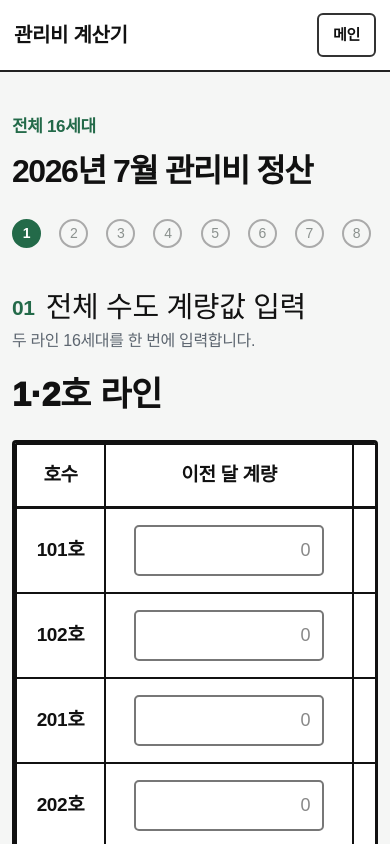
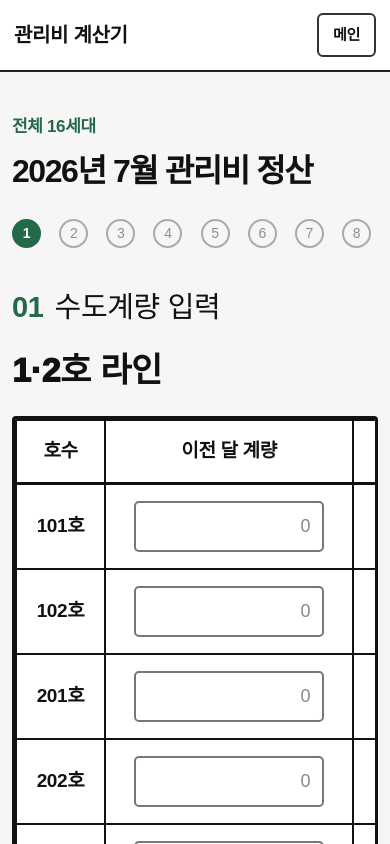
Before and after one commit to gumi-cmd/a, a Next.js app: page / in a window 390 px wide. Both pictures are taken after a click on the button "16세대 정산 시작하기 →". Shown: the top 844 px of the page. Built offline with nearby package versions, Linux system fonts and the light colour scheme.

Commit message:
단계 제목과 모바일 입력 화면 개선

```diff
--- a/app/globals.css
+++ b/app/globals.css
@@ -131,7 +131,7 @@ input.invalid { border-color: #c13f3f; }
 .sectionIntro { display: flex; justify-content: space-between; align-items: flex-end; margin-bottom: 16px; }
 .sectionIntro > div { display: flex; align-items: center; gap: 11px; }
 .sectionIntro h2 { margin: 0; font-size: 29px; }
-.sectionNo { color: var(--green); font-size: 21px; font-weight: 900; }
+.sectionNo { color: var(--green); font-size: 29px; font-weight: 900; }
 .sectionIntro p { color: var(--muted); font-size: 16px; margin: 0; }
 
 .tableCard { background: white; border: 3px solid #111; border-radius: 4px; overflow: hidden; }
@@ -152,10 +152,10 @@ td input { max-width: 190px; padding: 10px 12px; text-align: right; }
 .lineInputGroup + .lineInputGroup { border-top: 0; padding-top: 0; margin-top: 120px; }
 .lineInputGroup > h3 { margin: 0 0 20px; font-size: 34px; font-weight: 950; }
 .usageTotals { display: grid; gap: 10px; margin: 4px 0 16px; }
-.usageTotals > div { display: flex; align-items: center; justify-content: space-between; gap: 20px; border: 2px solid #777; background: white; padding: 17px 20px; }
-.usageTotals span { color: var(--muted); font-size: 16px; font-weight: 750; }
+.usageTotals > div { display: flex; align-items: center; justify-content: space-between; gap: 20px; border: 2px solid var(--green); background: #e8f5eb; padding: 17px 20px; }
+.usageTotals span { color: var(--green-dark); font-size: 16px; font-weight: 850; }
 .usageTotals strong { font-size: 27px; }
-.usageTotals .allLinesUsage { border: 3px solid var(--green); }
+.usageTotals .allLinesUsage { border: 3px solid var(--green-dark); background: #d8eddd; }
 
 .totalInput {
   margin-top: 18px;
--- a/app/page.tsx
+++ b/app/page.tsx
@@ -394,7 +394,7 @@ export default function Home() {
       {step !== "result" && step !== "treasurer" && <div className="context"><div><span className="eyebrow">전체 16세대</span><h1>{data.year}년 {data.month}월 관리비 정산</h1></div><div className="steps">{["수도", "단가", "주차비", "주차 호수", "관리비", "비고", "총무용", "결과"].map((label, index) => <span key={label} className={index <= activeIndex ? "active" : ""}><i>{index + 1}</i>{label}</span>)}</div></div>}
 
       {step === "water" && <>
-        <div className="sectionIntro"><div><span className="sectionNo">01</span><h2>전체 수도 계량값 입력</h2></div><p>두 라인 16세대를 한 번에 입력합니다.</p></div>
+        <div className="sectionIntro"><div><span className="sectionNo">01</span><h2>수도계량 입력</h2></div></div>
         {LINE_KEYS.map((line) => <div className="lineInputGroup" key={line}><h3>{lineName(line)}</h3><div className="tableCard inputTable"><table><thead><tr><th>호수</th><th>이전 달 계량</th><th>이번 달 계량</th><th>사용량</th></tr></thead><tbody>{LINES[line].map((unit) => {
           const entry = data.units[unit] || emptyEntry();
           const usage = Math.max(0, numberValue(entry.current) - numberValue(entry.previous));
@@ -410,19 +410,19 @@ export default function Home() {
         <div className="nav"><button className="ghost" onClick={goHome}>이전</button><button className="primary" onClick={openWaterRate}>수도요금 단가 확인 →</button></div>
       </>}
 
-      {step === "waterRate" && <div className="focusedStep"><div className="sectionIntro"><div><span className="sectionNo">02</span><h2>톤당 수도요금 확인</h2></div><p>두 라인을 합친 총사용량으로 공통 단가를 계산합니다.</p></div><div className="combinedUsageCards"><div className="combinedTotal"><span>두 라인 총사용량</span><strong>{money(calculations["12"].totalUsage + calculations["34"].totalUsage)}톤</strong></div></div><section className="rateCard sharedRateCard"><h3>전체 공통 수도요금 단가</h3><div className="rateFormula"><span>전체 총수도요금</span><b>{money(numberValue(data.totalWaterBill))}원</b><i>÷</i><span>두 라인 총사용량</span><b>{money(calculations["12"].totalUsage + calculations["34"].totalUsage)}톤</b></div><p>자동 계산 단가 <strong>{money((calculations["12"].totalUsage + calculations["34"].totalUsage) > 0 ? numberValue(data.totalWaterBill) / (calculations["12"].totalUsage + calculations["34"].totalUsage) : 0)}원/톤</strong></p><label><span>16세대에 적용할 1톤당 수도요금</span><span className="moneyInput large"><input inputMode="decimal" value={data.waterRate || ""} onChange={(event) => setData({ ...data, waterRate: event.target.value })} /><i>원</i></span></label><small>모든 호수의 수도요금은 사용량 × 이 공통 단가로 계산됩니다.</small></section><div className="nav"><button className="ghost" onClick={() => setStep("water")}>← 수도 입력</button><button className="primary" onClick={() => setStep("parkingFee")}>주차비 설정으로 →</button></div></div>}
+      {step === "waterRate" && <div className="focusedStep"><div className="sectionIntro"><div><span className="sectionNo">02</span><h2>수도요금 입력</h2></div></div><div className="combinedUsageCards"><div className="combinedTotal"><span>두 라인 총사용량</span><strong>{money(calculations["12"].totalUsage + calculations["34"].totalUsage)}톤</strong></div></div><section className="rateCard sharedRateCard"><h3>전체 공통 수도요금 단가</h3><div className="rateFormula"><span>전체 총수도요금</span><b>{money(numberValue(data.totalWaterBill))}원</b><i>÷</i><span>두 라인 총사용량</span><b>{money(calculations["12"].totalUsage + calculations["34"].totalUsage)}톤</b></div><p>자동 계산 단가 <strong>{money((calculations["12"].totalUsage + calculations["34"].totalUsage) > 0 ? numberValue(data.totalWaterBill) / (calculations["12"].totalUsage + calculations["34"].totalUsage) : 0)}원/톤</strong></p><label><span>16세대에 적용할 1톤당 수도요금</span><span className="moneyInput large"><input inputMode="decimal" value={data.waterRate || ""} onChange={(event) => setData({ ...data, waterRate: event.target.value })} /><i>원</i></span></label><small>모든 호수의 수도요금은 사용량 × 이 공통 단가로 계산됩니다.</small></section><div className="nav"><button className="ghost" onClick={() => setStep("water")}>← 수도 입력</button><button className="primary" onClick={() => setStep("parkingFee")}>주차비 설정으로 →</button></div></div>}
 
-      {step === "parkingFee" && <div className="focusedStep"><div className="sectionIntro"><div><span className="sectionNo">03</span><h2>주차비 금액 설정</h2></div></div><div className="singleSettingCard"><p>주차비를 내는 세대마다 적용할 금액입니다. 기본값은 10,000원이며 언제든 바꿀 수 있습니다.</p><label><span>세대당 주차비</span><span className="moneyInput large"><input autoFocus inputMode="numeric" value={data.parkingFee} onChange={(event) => setData({ ...data, parkingFee: event.target.value })} /><i>원</i></span></label></div><div className="nav"><button className="ghost" onClick={() => setStep("waterRate")}>← 수도요금 단가</button><button className="primary" onClick={() => setStep("parkingUnits")}>납부 호수 선택 →</button></div></div>}
+      {step === "parkingFee" && <div className="focusedStep"><div className="sectionIntro"><div><span className="sectionNo">03</span><h2>주차비 입력</h2></div></div><div className="singleSettingCard"><p>주차비를 내는 세대마다 적용할 금액입니다. 기본값은 10,000원이며 언제든 바꿀 수 있습니다.</p><label><span>세대당 주차비</span><span className="moneyInput large"><input inputMode="numeric" value={data.parkingFee} onChange={(event) => setData({ ...data, parkingFee: event.target.value })} /><i>원</i></span></label></div><div className="nav"><button className="ghost" onClick={() => setStep("waterRate")}>← 수도요금 단가</button><button className="primary" onClick={() => setStep("parkingUnits")}>납부 호수 선택 →</button></div></div>}
 
-      {step === "parkingUnits" && <div className="focusedStep"><div className="sectionIntro"><div><span className="sectionNo">03</span><h2>주차비 납부 호수 선택</h2></div><p>체크 상태는 다음 달 정산에도 그대로 이어집니다.</p></div><div className="parkingPicker">{LINE_KEYS.map((line) => <fieldset key={line}><legend>{lineName(line)}</legend><div className="unitChecks">{LINES[line].map((unit) => <label key={unit} className={data.parkingUnits[unit] ? "checked" : ""}><input type="checkbox" checked={data.parkingUnits[unit] || false} onChange={(event) => setData({ ...data, parkingUnits: { ...data.parkingUnits, [unit]: event.target.checked } })} /><span>{unit}호</span><small>{data.parkingUnits[unit] ? `${money(numberValue(data.parkingFee))}원` : "미납부"}</small></label>)}</div></fieldset>)}</div><p className="selectionSummary">총 <b>{ALL_UNITS.filter((unit) => data.parkingUnits[unit]).length}세대</b> · 주차비 합계 <b>{money(ALL_UNITS.filter((unit) => data.parkingUnits[unit]).length * numberValue(data.parkingFee))}원</b></p><div className="nav"><button className="ghost" onClick={() => setStep("parkingFee")}>← 주차비 금액</button><button className="primary" onClick={() => setStep("management")}>관리비 설정 →</button></div></div>}
+      {step === "parkingUnits" && <div className="focusedStep"><div className="sectionIntro"><div><span className="sectionNo">04</span><h2>주차비 납부 호수 선택</h2></div></div><div className="parkingPicker">{LINE_KEYS.map((line) => <fieldset key={line}><legend>{lineName(line)}</legend><div className="unitChecks">{LINES[line].map((unit) => <label key={unit} className={data.parkingUnits[unit] ? "checked" : ""}><input type="checkbox" checked={data.parkingUnits[unit] || false} onChange={(event) => setData({ ...data, parkingUnits: { ...data.parkingUnits, [unit]: event.target.checked } })} /><span>{unit}호</span><small>{data.parkingUnits[unit] ? `${money(numberValue(data.parkingFee))}원` : "미납부"}</small></label>)}</div></fieldset>)}</div><p className="selectionSummary">총 <b>{ALL_UNITS.filter((unit) => data.parkingUnits[unit]).length}세대</b> · 주차비 합계 <b>{money(ALL_UNITS.filter((unit) => data.parkingUnits[unit]).length * numberValue(data.parkingFee))}원</b></p><div className="nav"><button className="ghost" onClick={() => setStep("parkingFee")}>← 주차비 금액</button><button className="primary" onClick={() => setStep("management")}>관리비 설정 →</button></div></div>}
 
-      {step === "management" && <div className="focusedStep"><div className="sectionIntro"><div><span className="sectionNo">05</span><h2>공통 관리비 설정</h2></div></div><div className="singleSettingCard"><p>입력한 금액이 전체 16세대에 동일하게 적용됩니다.</p><label><span>세대당 관리비</span><span className="moneyInput large"><input inputMode="numeric" value={data.managementFee} onChange={(event) => setData({ ...data, managementFee: event.target.value })} /><i>원</i></span></label><small>전체 관리비 합계</small><strong>{money(numberValue(data.managementFee) * ALL_UNITS.length)}원</strong></div><div className="nav"><button className="ghost" onClick={() => setStep("parkingUnits")}>← 주차 호수</button><button className="primary" onClick={() => setStep("remarks")}>비고 작성 →</button></div></div>}
+      {step === "management" && <div className="focusedStep"><div className="sectionIntro"><div><span className="sectionNo">05</span><h2>관리비 입력</h2></div></div><div className="singleSettingCard"><p>입력한 금액이 전체 16세대에 동일하게 적용됩니다.</p><label><span>세대당 관리비</span><span className="moneyInput large"><input inputMode="numeric" value={data.managementFee} onChange={(event) => setData({ ...data, managementFee: event.target.value })} /><i>원</i></span></label><small>전체 관리비 합계</small><strong>{money(numberValue(data.managementFee) * ALL_UNITS.length)}원</strong></div><div className="nav"><button className="ghost" onClick={() => setStep("parkingUnits")}>← 주차 호수</button><button className="primary" onClick={() => setStep("remarks")}>비고 입력 →</button></div></div>}
 
-      {step === "remarks" && <><div className="sectionIntro"><div><span className="sectionNo">06</span><h2>비고 작성</h2></div><p>비고만 수정할 수 있으며 모든 출력물에 반영됩니다.</p></div><div className="remarksTables">{LINE_KEYS.map((line) => <section key={line}><h3>{lineName(line)}</h3><div className="tableCard resultTable"><table><thead><tr><th>호수</th><th>수도계량</th><th>사용량</th><th>수도요금</th><th>주차비</th><th>관리비</th><th>합계</th><th>비고</th></tr></thead><tbody>{calculations[line].rows.map((row) => <tr key={row.unit}><th>{row.unit}호</th><td>{money(numberValue(row.entry.current))}</td><td>{money(row.usage)}톤</td><td>{money(row.water)}원</td><td>{money(row.parking)}원</td><td>{money(row.management)}원</td><td><b>{money(row.total)}원</b></td><td><input className="remarkInput" value={data.remarks?.[row.unit] || ""} onChange={(event) => setData({ ...data, remarks: { ...(data.remarks || {}), [row.unit]: event.target.value } })} placeholder="비고 입력" /></td></tr>)}</tbody></table></div></section>)}</div><div className="nav"><button className="ghost" onClick={() => setStep("management")}>← 관리비</button><button className="primary" onClick={() => setStep("treasurer")}>총무용 표 확인 →</button></div></>}
+      {step === "remarks" && <><div className="sectionIntro"><div><span className="sectionNo">06</span><h2>비고 입력</h2></div></div><div className="remarksTables">{LINE_KEYS.map((line) => <section key={line}><h3>{lineName(line)}</h3><div className="tableCard resultTable"><table><thead><tr><th>호수</th><th>수도계량</th><th>사용량</th><th>수도요금</th><th>주차비</th><th>관리비</th><th>합계</th><th>비고</th></tr></thead><tbody>{calculations[line].rows.map((row) => <tr key={row.unit}><th>{row.unit}호</th><td>{money(numberValue(row.entry.current))}</td><td>{money(row.usage)}톤</td><td>{money(row.water)}원</td><td>{money(row.parking)}원</td><td>{money(row.management)}원</td><td><b>{money(row.total)}원</b></td><td><input className="remarkInput" value={data.remarks?.[row.unit] || ""} onChange={(event) => setData({ ...data, remarks: { ...(data.remarks || {}), [row.unit]: event.target.value } })} placeholder="비고 입력" /></td></tr>)}</tbody></table></div></section>)}</div><div className="nav"><button className="ghost" onClick={() => setStep("management")}>← 관리비</button><button className="primary" onClick={() => setStep("treasurer")}>총무용 표 확인 →</button></div></>}
 
-      {step === "treasurer" && <><div className="resultTitle"><h2>총무용 정산표</h2><p>라인별 합계가 포함된 내부 확인용 표입니다.</p></div><div className="resultActions"><button className="primary" onClick={downloadTreasurerBoth}>총무용 결과표 2장 저장</button></div><div className="sheetCarousel">{LINE_KEYS.map((line) => <SettlementSheet key={line} settlement={data} line={line} rows={calculations[line].rows} treasurer />)}</div><div className="nav"><button className="ghost" onClick={() => setStep("remarks")}>← 비고 수정</button><button className="primary" onClick={finish}>주민용 최종 표 →</button></div></>}
+      {step === "treasurer" && <><div className="resultTitle"><h2>총무용 정산표</h2></div><div className="resultActions"><button className="primary" onClick={downloadTreasurerBoth}>총무용 결과표 2장 저장</button></div><div className="sheetCarousel">{LINE_KEYS.map((line) => <SettlementSheet key={line} settlement={data} line={line} rows={calculations[line].rows} treasurer />)}</div><div className="nav"><button className="ghost" onClick={() => setStep("remarks")}>← 비고 수정</button><button className="primary" onClick={finish}>주민용 최종 표 →</button></div></>}
 
-      {step === "result" && <><div className="resultTitle"><h2>{data.year}년 {data.month}월 관리비 정산</h2><p>주민용 결과표 2장을 옆으로 넘겨 확인하세요.</p></div><div className="resultActions"><button className="ghost" onClick={openHistory}>정산 기록 보기</button><button className="primary" onClick={downloadBoth}>결과표 2장 모두 저장</button></div><div className="sheetCarousel">{LINE_KEYS.map((line) => <SettlementSheet key={line} settlement={data} line={line} rows={calculations[line].rows} />)}</div><div className="nav"><button className="ghost" onClick={() => setStep("treasurer")}>← 총무용 표</button><button className="primary" onClick={goHome}>메인으로</button></div></>}
+      {step === "result" && <><div className="resultTitle"><h2>{data.year}년 {data.month}월 관리비 정산(주민용)</h2></div><div className="resultActions"><button className="ghost" onClick={openHistory}>정산 기록 보기</button><button className="primary" onClick={downloadBoth}>결과표 2장 모두 저장</button></div><div className="sheetCarousel">{LINE_KEYS.map((line) => <SettlementSheet key={line} settlement={data} line={line} rows={calculations[line].rows} />)}</div><div className="nav"><button className="ghost" onClick={() => setStep("treasurer")}>← 총무용 표</button><button className="primary" onClick={goHome}>메인으로</button></div></>}
     </section>}
 
     {existing && <div className="modalBackdrop"><div className="modal" role="dialog" aria-modal="true"><h2>작성 중인 정산이 있습니다</h2><p>{year}년 {month}월 저장 내용을 찾았습니다.</p><button className="primary full" onClick={() => begin("continue")}>이어서 작성하기</button><button className="dangerText" onClick={() => begin("reset")}>새로 작성하고 덮어쓰기</button><button className="close" onClick={() => setExisting(false)} aria-label="닫기">×</button></div></div>}
```
